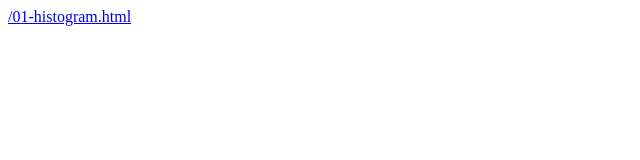
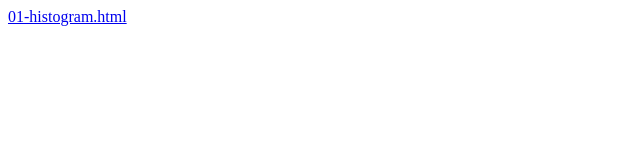
Before and after one commit to mpette200/weather-calendar, a plain HTML site: page pages/index.html in a window 1280 px wide. Shown: the full height of the page, 0-640 px from the left. Drawn offline with Linux system fonts and the light colour scheme.

Commit message:
paths changed

```diff
--- a/pages/index.html
+++ b/pages/index.html
@@ -6,6 +6,6 @@
     <title>Weather Histogram</title>
 </head>
 <body>
-    <a href="/01-histogram.html">/01-histogram.html</a>
+    <a href="01-histogram.html">01-histogram.html</a>
 </body>
 </html>
```
Also changed, not shown: pages/01-histogram.html (+2 -2 lines).
